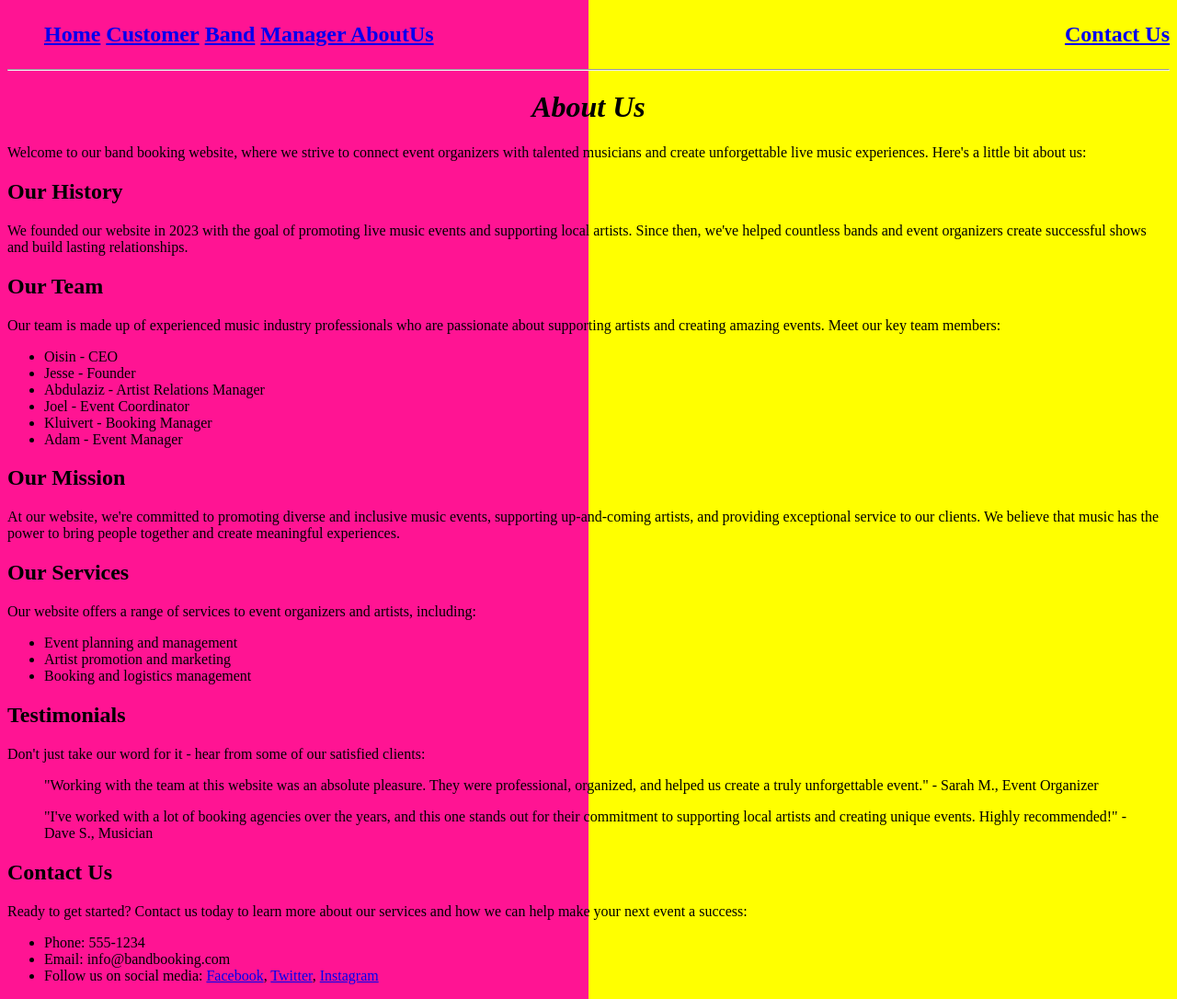
After one commit to oisinegan/WebDevProject, a Symfony app: template templates/default/about_us.html.twig in a window 1280 px wide. The commit adds this page. Shown: the whole page at 92% size. Run offline with Twig, Linux system fonts and the light colour scheme; the template is opened without the code that fills it, so the values that code supplies are empty; some libraries are stand-ins or nearby versions.

Commit message:
i have added AboutUs href Attribute of abou-us page
also added its route on defaultControler.php class

```diff
--- a/src/Controller/DefaultController.php
+++ b/src/Controller/DefaultController.php
@@ -21,7 +21,11 @@ class DefaultController extends AbstractController
     {
         return $this->render('default/contact_us.html.twig');
     }
-
+    #[Route('/About-us', name: 'app_About-us')]
+    public function aboutUs(): Response
+    {
+        return $this->render('default/about_us.html.twig');
+    }
 
     #[Route('/privacy-policy', name: 'app_privacy_policy')]
     public function privacyPolicy(): Response
--- a/templates/base.html.twig
+++ b/templates/base.html.twig
@@ -1,5 +1,5 @@
 <!DOCTYPE html>
-<html>
+<html lang="">
 <head>
     <meta charset="UTF-8">
     <title>{% block title %}Welcome!{% endblock %}</title>
@@ -7,28 +7,10 @@
     {# Run `composer require symfony/webpack-encore-bundle` to start using Symfony UX #}
     {% block stylesheets %}
     {% endblock %}
-        <h2>
-            <ul>
-                <li>
-                    <a href="{{ path('app_default') }}"> Home </a>
-                </li>
-                <li>
-                    <a href="{{ path('app_customer') }}"> Customer </a>
-                </li>
-                <li>
-                    <a href="{{ path('app_band') }}"> Band </a>
-                </li>
-                <li>
-                    <a href="{{ path('app_manager') }}"> Manager </a>
-                </li>
-            </ul>
-        </h2>
-
     <style>
         body {
             height: auto;
-                background: linear-gradient(
-                        to right,
+            background: yellow linear-gradient(to right,
             deeppink 0%,
             deeppink 50%,
             yellow 50%,
@@ -46,28 +28,50 @@
             display: inline-block;
         }
 
-            form{
+        form {
             color: #0a0a0a;
             height: 70vh;
             font-size: 30px;
             text-align: center;
-                text-effect: outline;
             font-style: oblique;
         }
 
-            button{
+        button {
             font-size: 16px;
             font-style: inherit;
             background-color: gold;
         }
     </style>
-
     {% block javascripts %}
     {% endblock %}
 </head>
 <body>
+<header>
+    <h2>
+        <ul>
+            <li>
+                <a href="{{ path('app_default') }}"> Home </a>
+            </li>
+            <li>
+                <a href="{{ path('app_customer') }}"> Customer </a>
+            </li>
+            <li>
+                <a href="{{ path('app_band') }}"> Band </a>
+            </li>
+            <li>
+                <a href="{{ path('app_manager') }}"> Manager </a>
+                <a href="{{ path('app_About-us') }}"> AboutUs </a>
+            </li>
+            <li style="float: right;">
+                <a href="{{ path('app_contact') }}"> Contact Us </a>
+            </li>
+        </ul>
+    </h2>
+</header>
 
 <hr>
+
 {% block body %}{% endblock %}
+
 </body>
 </html>
--- /dev/null
+++ b/templates/default/about_us.html.twig
@@ -0,0 +1,64 @@
+{% extends 'base.html.twig' %}
+
+
+{% block body %}
+
+
+    <h1>About Us</h1>
+
+    <p>Welcome to our band booking website, where we strive to connect event organizers with talented musicians and create unforgettable live music experiences. Here's a little bit about us:</p>
+
+    <h2>Our History</h2>
+
+    <p>We founded our website in 2023 with the goal of promoting live music events and supporting local artists. Since then, we've helped countless bands and event organizers create successful shows and build lasting relationships.</p>
+
+    <h2>Our Team</h2>
+
+    <p>Our team is made up of experienced music industry professionals who are passionate about supporting artists and creating amazing events. Meet our key team members:</p>
+
+    <ul>
+        <li> Oisin - CEO</li>
+        <li> Jesse  - Founder</li>
+        <li> Abdulaziz - Artist Relations Manager</li>
+        <li> Joel - Event Coordinator </li>
+        <li> Kluivert - Booking Manager</li>
+        <li> Adam - Event Manager</li>
+    </ul>
+
+    <h2>Our Mission</h2>
+
+    <p>At our website, we're committed to promoting diverse and inclusive music events, supporting up-and-coming artists, and providing exceptional service to our clients. We believe that music has the power to bring people together and create meaningful experiences.</p>
+
+    <h2>Our Services</h2>
+
+    <p>Our website offers a range of services to event organizers and artists, including:</p>
+
+    <ul>
+        <li>Event planning and management</li>
+        <li>Artist promotion and marketing</li>
+        <li>Booking and logistics management</li>
+    </ul>
+
+    <h2>Testimonials</h2>
+
+    <p>Don't just take our word for it - hear from some of our satisfied clients:</p>
+
+    <blockquote>
+        "Working with the team at this website was an absolute pleasure. They were professional, organized, and helped us create a truly unforgettable event." - Sarah M., Event Organizer
+    </blockquote>
+
+    <blockquote>
+        "I've worked with a lot of booking agencies over the years, and this one stands out for their commitment to supporting local artists and creating unique events. Highly recommended!" - Dave S., Musician
+    </blockquote>
+
+    <h2>Contact Us</h2>
+
+    <p>Ready to get started? Contact us today to learn more about our services and how we can help make your next event a success:</p>
+
+    <ul>
+        <li>Phone: 555-1234</li>
+        <li>Email: info@bandbooking.com</li>
+        <li>Follow us on social media: <a href="#">Facebook</a>, <a href="#">Twitter</a>, <a href="#">Instagram</a></li>
+    </ul>
+
+{% endblock %}
--- a/templates/default/contact_us.html.twig
+++ b/templates/default/contact_us.html.twig
@@ -1,8 +1,10 @@
 {% extends 'base.html.twig' %}
 
 {% block body %}
-    <h1>Contact Us</h1>
-    <p>Use the form below to send us a message:</p>
+    <header class="contact-header">
+        <h1>Contact Us</h1>
+        <p>Have a question or need help with booking an event? We're here to help! Fill out the form below, and we'll get back to you as soon as possible.</p>
+    </header>
     <form>
         <label for="name">Your Name:</label>
         <input type="text" id="name" name="name"><br><br>
```
Also changed, not shown: 1 other file. Lines whose indentation alone changed are shown as unchanged.
